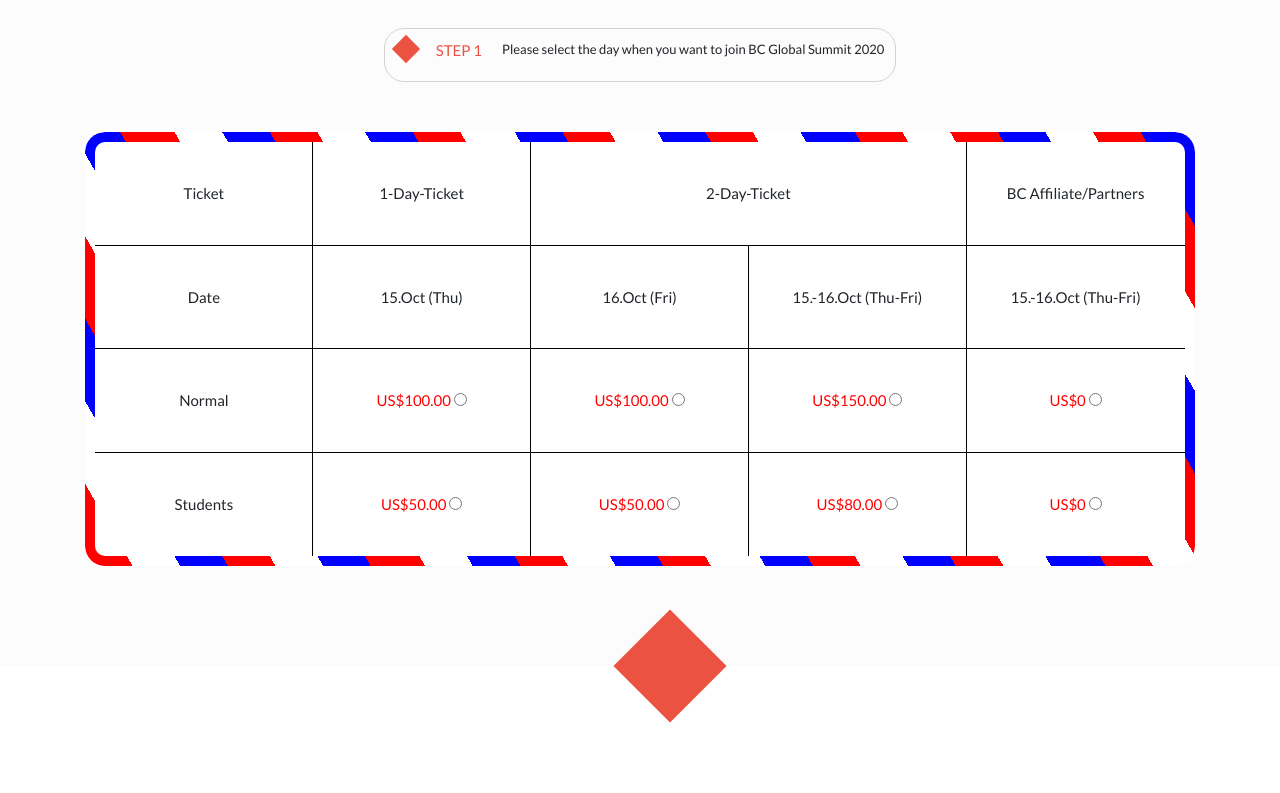
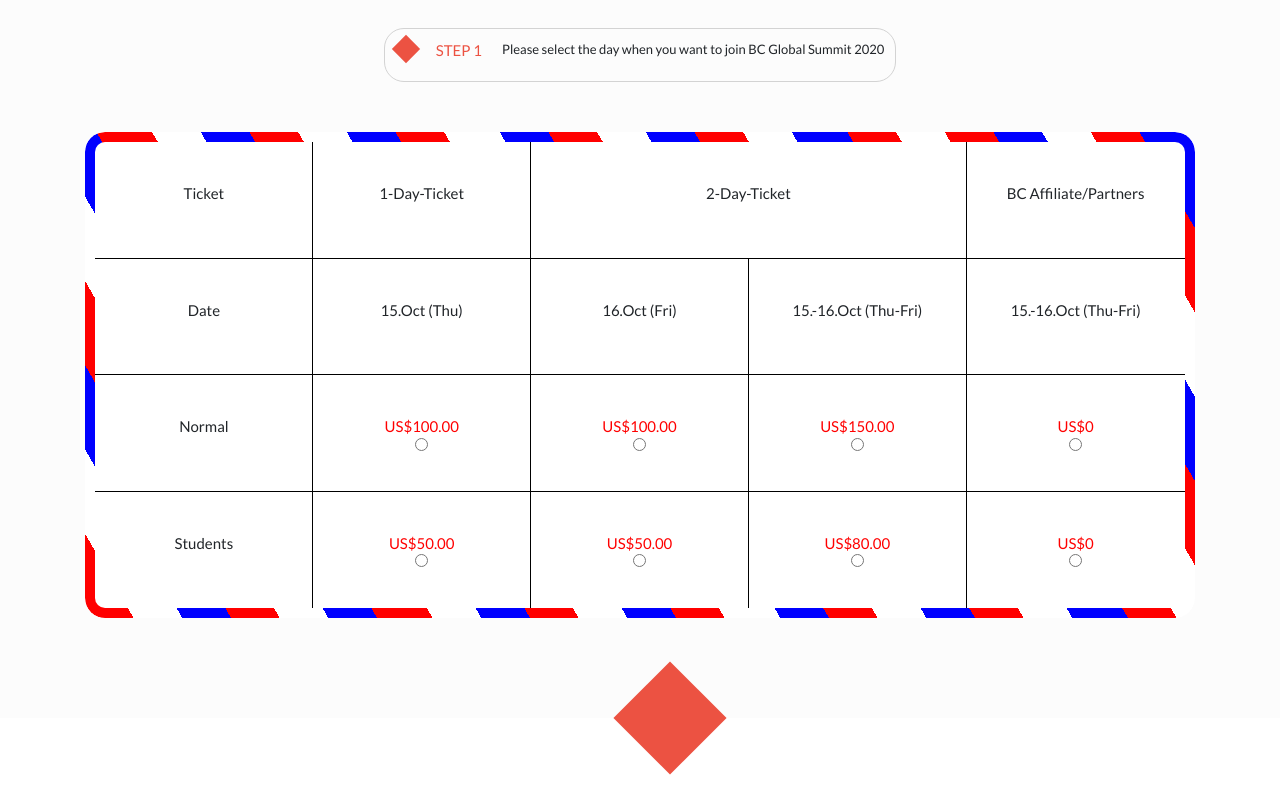
Before and after one commit to jose-Abel/Capstone-conference-page, a website: page tickets.html in a window 1280 px wide. Shown: the part 266-1059 px from the top of the page. Drawn offline with nearby package versions, Linux system fonts and the light colour scheme.

Commit message:
placing the input at the bottom of the price

```diff
--- a/sass/_tickets.scss
+++ b/sass/_tickets.scss
@@ -92,6 +92,8 @@
 
     &-price {
       color: red;
+      align-items: center;
+      flex-direction: column
     }
 
     &--1 {
--- a/tickets.html
+++ b/tickets.html
@@ -165,7 +165,7 @@
             <input type="radio" class="tickets-header-column--input" name="ticket">
 
           </div>
-          <div class="tickets-header-column tickets-header-column-price tickets-header-column--18">
+          <div class="tickets-header-column tickets-header-column-price flex tickets-header-column--18">
             US$80.00
 
             <input type="radio" class="tickets-header-column--input" name="ticket">
```
Also changed, not shown: css/style.css.
